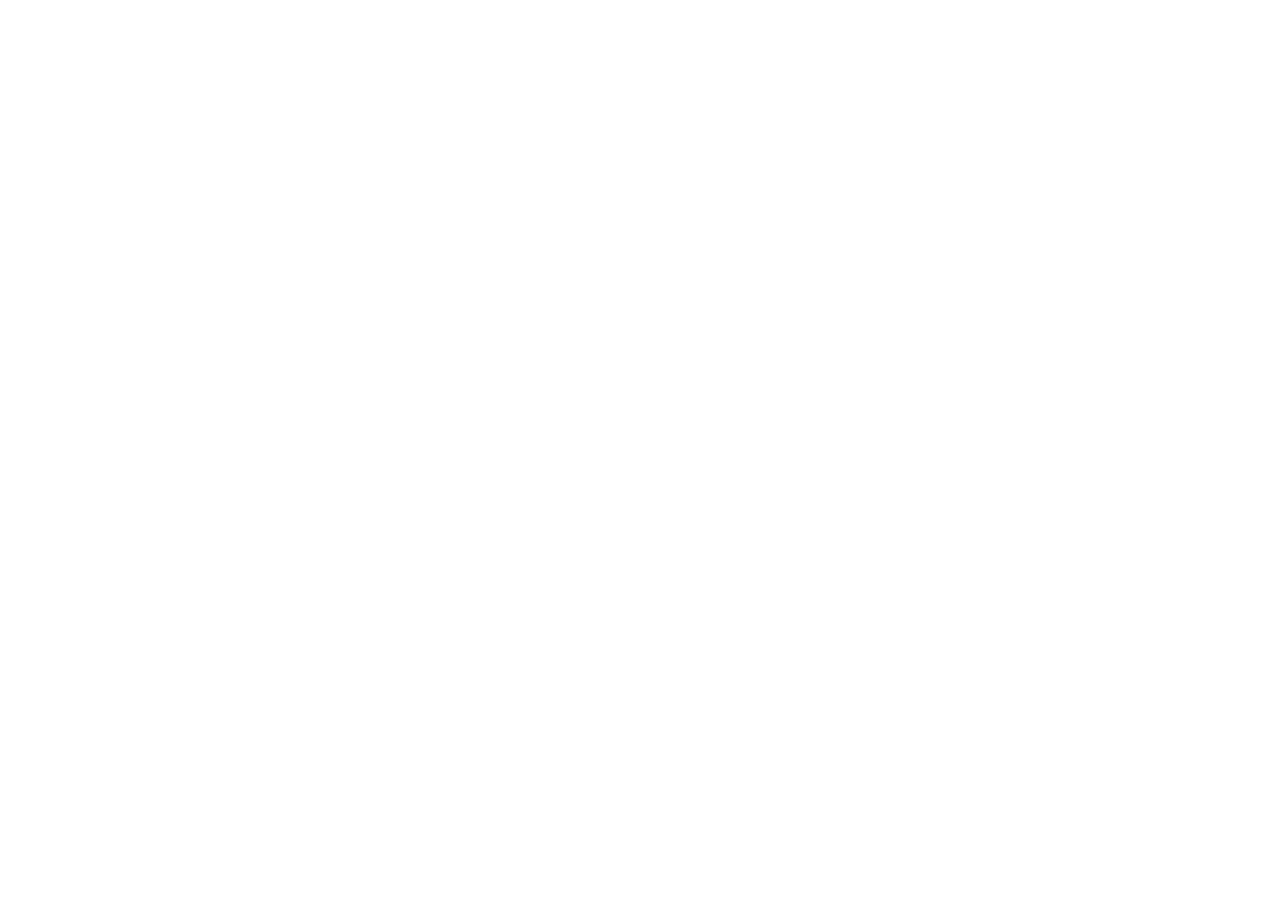
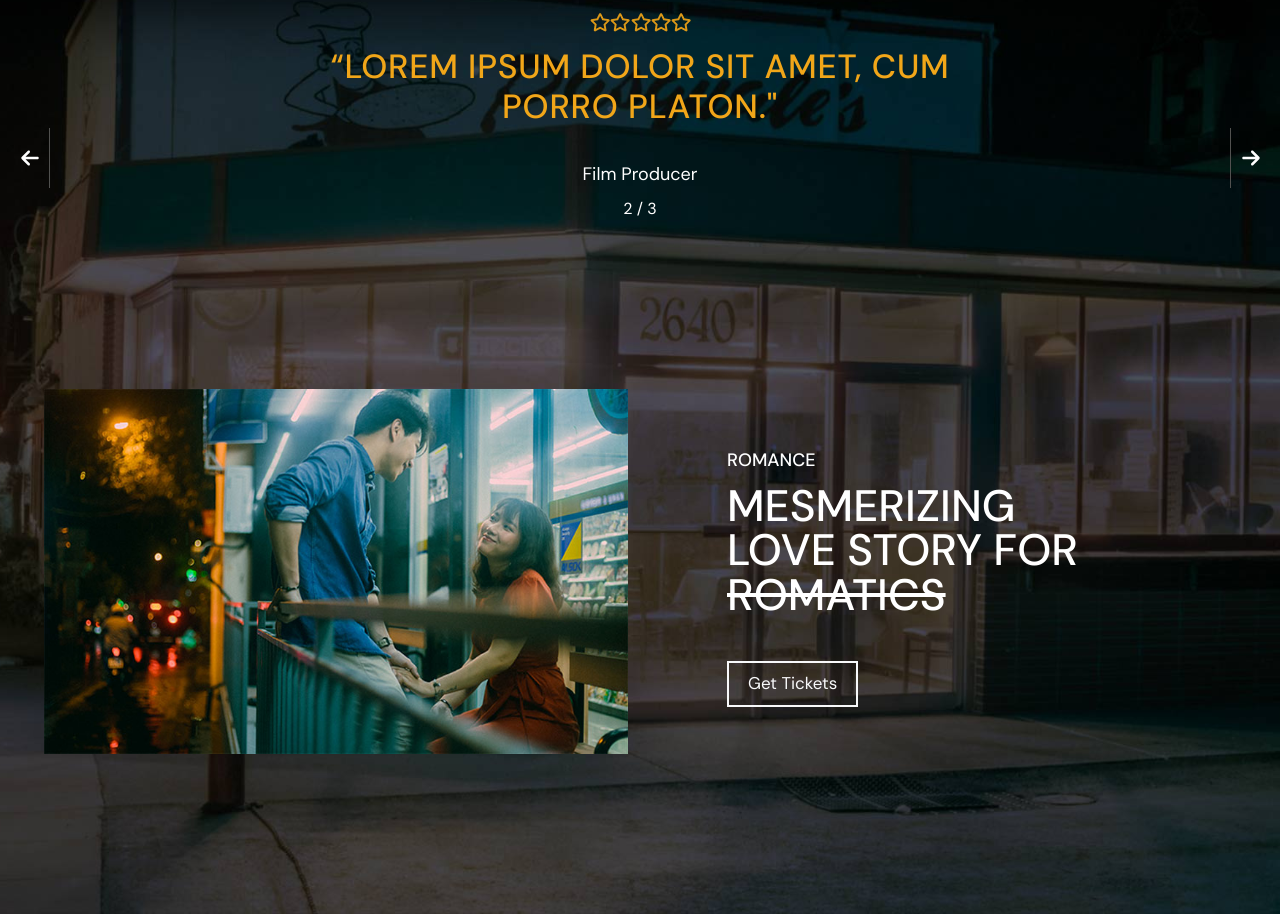
Before and after one commit to valiyeffa/Coppola, a React (Vite) app: page / in a window 1280 px wide. Shown: the part 2720-3634 px from the top of the page. Before the commit the page ends 2669 px from the top, so only its background shows below. Built offline with nearby package versions, Linux system fonts and the light colour scheme.

Commit message:
third sect

```diff
--- a/src/pages/HomePage/FourthHomeSect.jsx
+++ b/src/pages/HomePage/FourthHomeSect.jsx
@@ -1,11 +1,76 @@
 import React from 'react'
-import fourthHomeBg from '../../assets/images/h1-bg-img1.jpg'
+import { Swiper, SwiperSlide } from 'swiper/react';
+import { EffectFade, Navigation, Pagination, Autoplay } from 'swiper/modules';
+import { FaArrowLeft, FaArrowRight } from "react-icons/fa6";
+import stars from '../../assets/images/h1-testimonials.png'
 import fourthImg from '../../assets/images/h1-img1.jpg'
+import 'swiper/css';
+import 'swiper/css/effect-fade';
+import 'swiper/css/navigation';
+import 'swiper/css/pagination';
+import './sass/home.scss'
 
 const FourthHomeSect = () => {
   return (
     <div className='fouth-home-sect'>
-        <h1>Loadingg...</h1>
+      <Swiper
+        spaceBetween={30}
+        effect={'fade'}
+        navigation={{
+          prevEl: '.custom-button-prev', // Xüsusi prev düyməsi
+          nextEl: '.custom-button-next', // Xüsusi next düyməsi
+        }}
+        pagination={{
+          type: 'fraction',
+        }}
+        autoplay={{
+          delay: 3000
+        }}
+        modules={[EffectFade, Navigation, Pagination, Autoplay]}
+        className="mySwiper"
+      >
+        <div className="custom-button-prev"><FaArrowLeft /></div>
+        <div className="custom-button-next"><FaArrowRight /></div>
+        <SwiperSlide>
+          <img src={stars} alt="" />
+          <h4>“Lorem ipsum dolor sit amet, cum porro platon."</h4>
+          <p>Movie Director</p>
+        </SwiperSlide>
+
+        <SwiperSlide>
+          <img src={stars} alt="" />
+          <h4>“Lorem ipsum dolor sit amet, cum porro platon."</h4>
+          <p>Film Producer</p>
+        </SwiperSlide>
+
+        <SwiperSlide>
+          <img src={stars} alt="" />
+          <h4>“Lorem ipsum dolor sit amet, cum porro platon."</h4>
+          <p>Casting Director</p>
+        </SwiperSlide>
+      </Swiper>
+
+      <div className="movie">
+        <div className="container-fluid">
+          <div className="row">
+            <div className="col-12 col-lg-6 col-md-12 col-sm-12">
+              <div className="left-side-movie-photo">
+                <img src={fourthImg} alt="" />
+              </div>
+            </div>
+            <div className="col-12 col-lg-6 col-md-12 col-sm-12">
+              <div className="right-side-movie-text">
+                <div className="movie-text-body">
+                  <p>ROMANCE</p>
+                  <h3>MESMERIZING LOVE STORY FOR <del>ROMATICS</del></h3>
+                </div>
+                <button className='btn-shop btn btn-outline-light'>Get Tickets</button>
+              </div>
+            </div>
+          </div>
+        </div>
+      </div>
+
     </div>
   )
 }
--- a/src/pages/HomePage/sass/_fourthHome.scss
+++ b/src/pages/HomePage/sass/_fourthHome.scss
@@ -0,0 +1,189 @@
+.fouth-home-sect {
+    width: 100%;
+    height: fit-content;
+    background-image: url('../../../../src/assets/images/h1-bg-img1.jpg');
+    background-position: center;
+    background-size: cover;
+    position: relative;
+    font-family: $textfontname;
+
+    .swiper {
+        width: 100%;
+        height: 35%;
+
+        .swiper-pagination {
+            color: white;
+        }
+
+        .custom-button-prev,
+        .custom-button-next {
+            position: absolute;
+            padding: 20px 0;
+            top: 70%;
+            font-size: 20px;
+            z-index: 10;
+            color: #fff;
+            width: 40px;
+            @include centerflex();
+            cursor: pointer;
+        }
+
+        .custom-button-prev {
+            left: 10px;
+            border-right: 1px solid #51514F;
+        }
+
+        .custom-button-next {
+            right: 10px;
+            border-left: 1px solid #51514F;
+        }
+
+        .swiper-slide {
+            background-position: center;
+            background-size: cover;
+            @include centerflex();
+            flex-direction: column;
+            padding-top: 120px;
+            opacity: 0 !important;
+
+            h4 {
+                width: 50%;
+                @include centerflex();
+                color: $textcolortwo;
+                text-transform: uppercase;
+                font-weight: 500;
+                padding-top: 15px;
+                font-size: 2.1rem;
+                text-align: center;
+                letter-spacing: 0.8px;
+            }
+
+            p {
+                padding: 25px 0;
+                font-size: 18px;
+                color: white;
+            }
+        }
+
+        .swiper-slide-active {
+            opacity: 1 !important;
+        }
+    }
+
+    // * =========BOTTOM-MOVIE-SIDE===========
+
+    .movie {
+        width: 100%;
+        padding: 160px 0;
+
+        .container-fluid {
+            width: 95%;
+
+            .left-side-movie-photo {
+                img {
+                    width: 100%;
+                }
+            }
+
+            .right-side-movie-text {
+                width: 80%;
+                height: 100%;
+                display: flex;
+                flex-direction: column;
+                justify-content: center;
+                row-gap: 35px;
+                padding-left: 75px;
+
+                .movie-text-body {
+                    color: white;
+
+                    p {
+                        margin: 10px 0;
+                        font-weight: 500;
+                        font-size: 18px;
+                    }
+
+                    h3 {
+                        font-size: 44px;
+                        line-height: 1.02em;
+                    }
+                }
+
+                .btn-shop {
+                    width: fit-content;
+                    border-radius: 0;
+                    border: 2px solid;
+                    padding: 8px 19px;
+                    font-size: 17px;
+                }
+            }
+        }
+    }
+}
+
+@media (max-width:768px) {
+    .fouth-home-sect {
+        .swiper {
+
+            .custom-button-prev,
+            .custom-button-next {
+                display: none;
+            }
+
+            .swiper-wrapper {
+                .swiper-slide {
+                    padding-top: 80px;
+
+                    h4 {
+                        width: 90%;
+                    }
+                }
+            }
+        }
+
+        .movie {
+            padding: 90px 0;
+
+            .container-fluid {
+                width: 90%;
+
+                .right-side-movie-text {
+                    width: 95%;
+                    padding-left: 0;
+                    margin-top: 25px;
+                }
+            }
+        }
+    }
+}
+
+@media (max-width:376px) {
+    .fouth-home-sect {
+        .swiper {
+            .swiper-slide {
+                p {
+                    padding: 10px 0;
+                    margin-bottom: 50px;
+                }
+            }
+        }
+
+        .movie {
+            .container-fluid {
+                width: 98%;
+                .right-side-movie-text {
+                    .movie-text-body {
+                        h3 {
+                            font-size: 38px;
+                        }
+                    }
+
+                    .btn-shop {
+                        font-size: 15px;
+                        padding: 9px 20px;
+                    }
+                }
+            }
+        }
+    }
+}
```
Also changed, not shown: src/assets/images/h1-testimonials.png (added).
